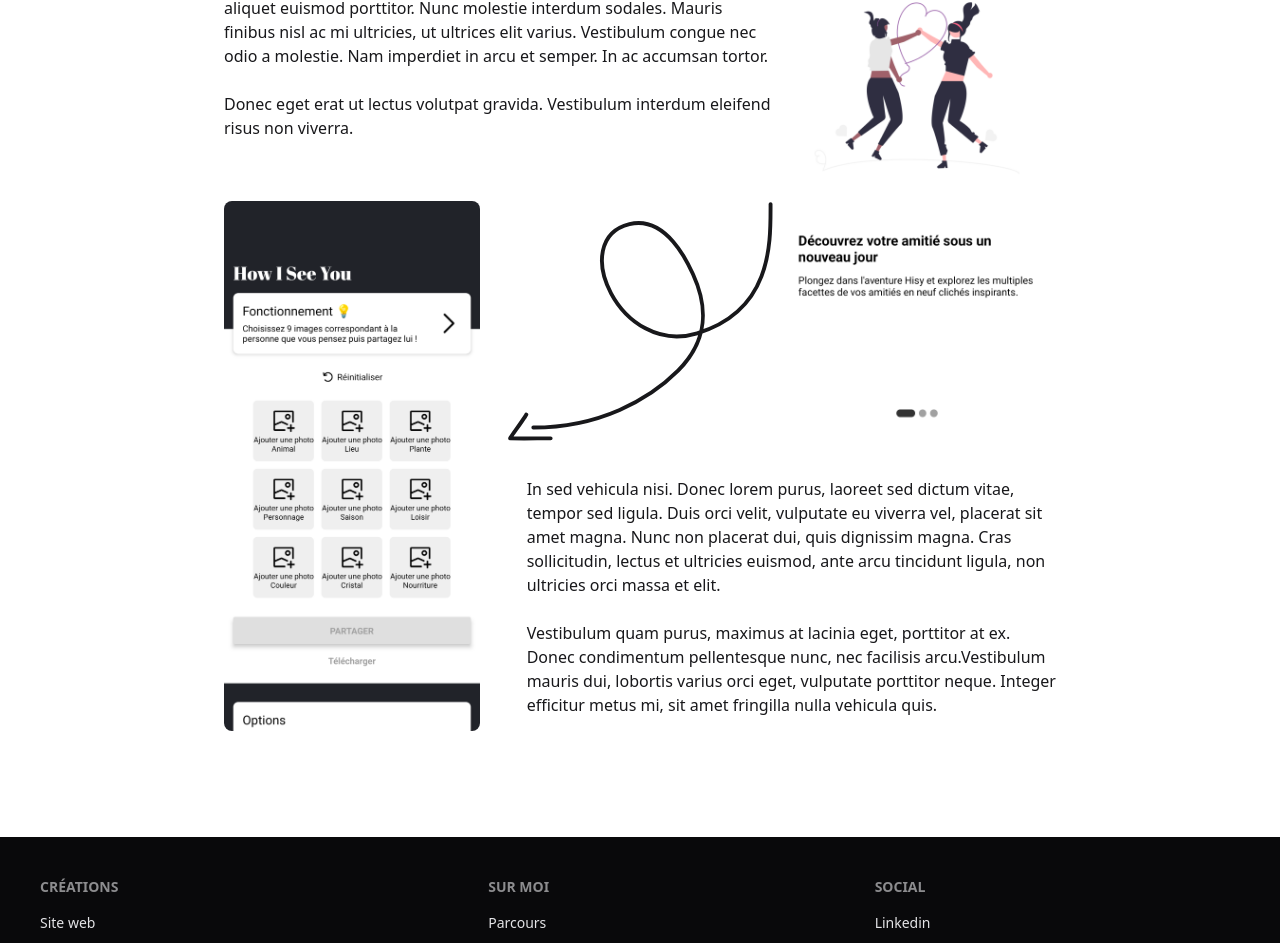
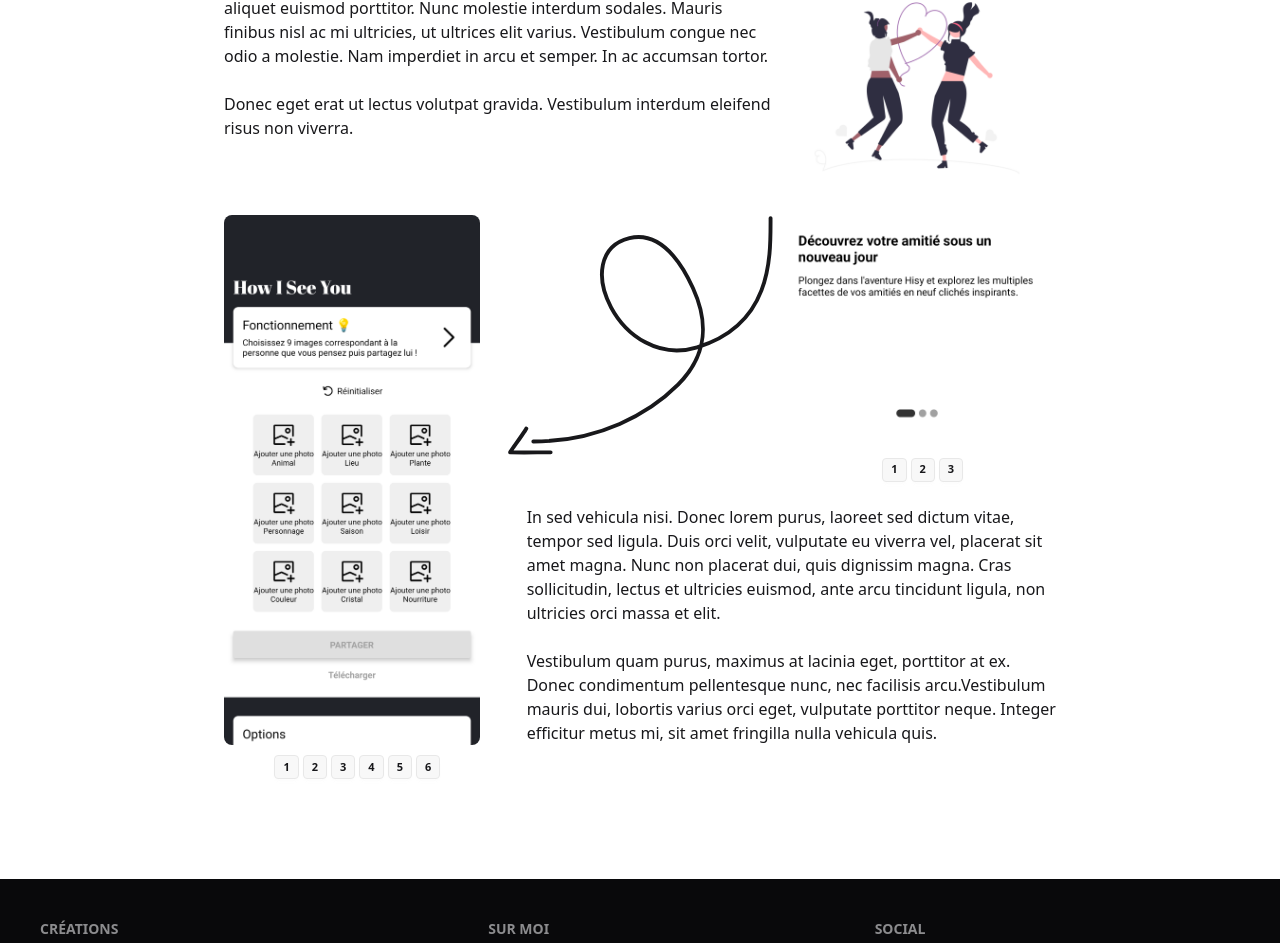
Before and after one commit to Theia01/portfolio, a React (Vite) app: page /portfolio/creations/hisy in a window 1280 px wide. Shown: the part 832-1775 px from the top of the page. Built offline with nearby package versions, Linux system fonts and the light colour scheme.

Commit message:
:sparkles: add temporary link under the caroussel for large view to scroll

```diff
--- a/src/components/Carousel.jsx
+++ b/src/components/Carousel.jsx
@@ -1,11 +1,19 @@
 function Carousel({ imgs }) {
+  const hash = (Math.random() + 1).toString(36).substring(5)
+
   const itemsCarousel = imgs.map((img, i) => (
-    <div key={i} className="carousel-item md:w-full">
+    <div key={i} id={`${hash}-${i}`} className="carousel-item md:w-full">
       <img src={img} className="md:w-full max-md:max-h-120" alt="" />
     </div>
   ));
+  const linksImg = imgs.map((img, i) => (
+    <a href={`#${hash}-${i}`} className="btn btn-xs">{i + 1}</a>
+  ));
 
-  return <div className="carousel rounded-box md:w-64">{itemsCarousel}</div>;
+  return (<>
+    <div className="carousel rounded-box md:w-64">{itemsCarousel}</div>
+    <div className="max-md:hidden flex justify-center space-x-1 mt-1">{linksImg}</div>
+  </>)
 }
 
 export default Carousel;
```
